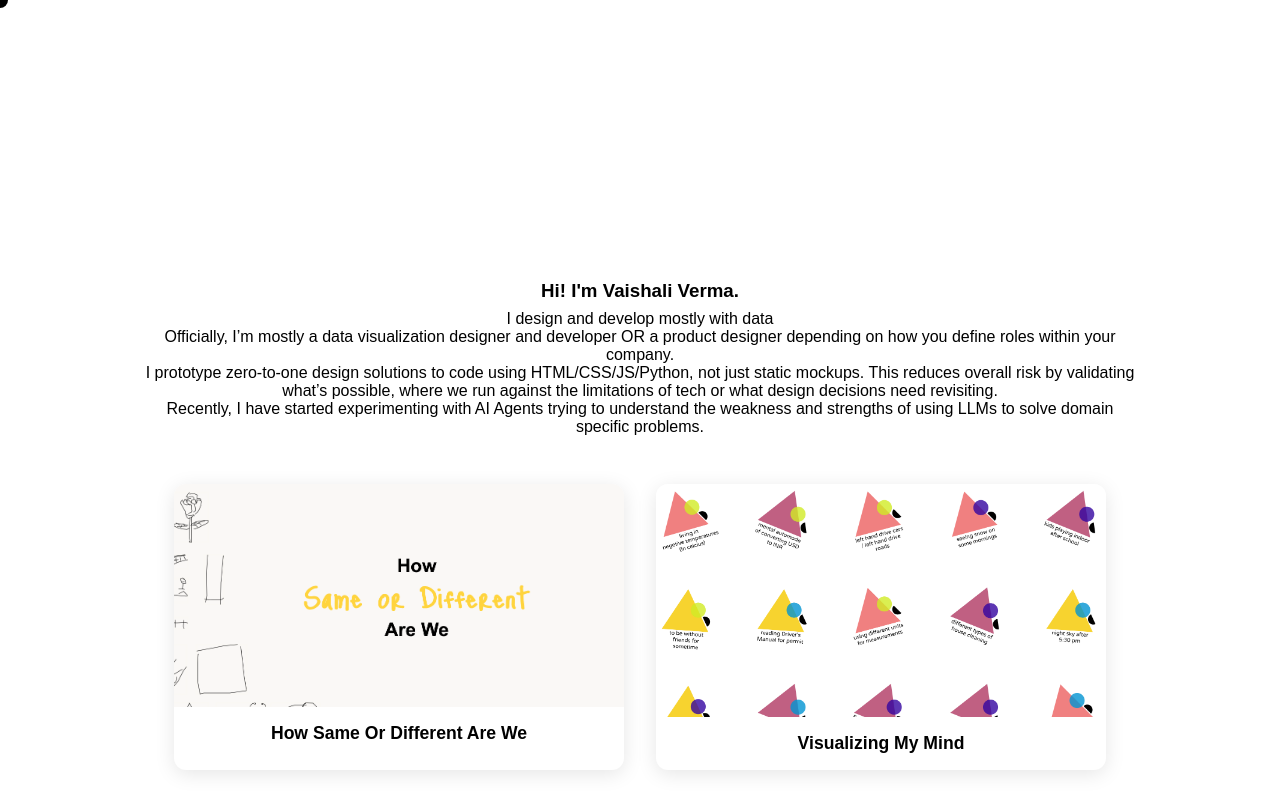
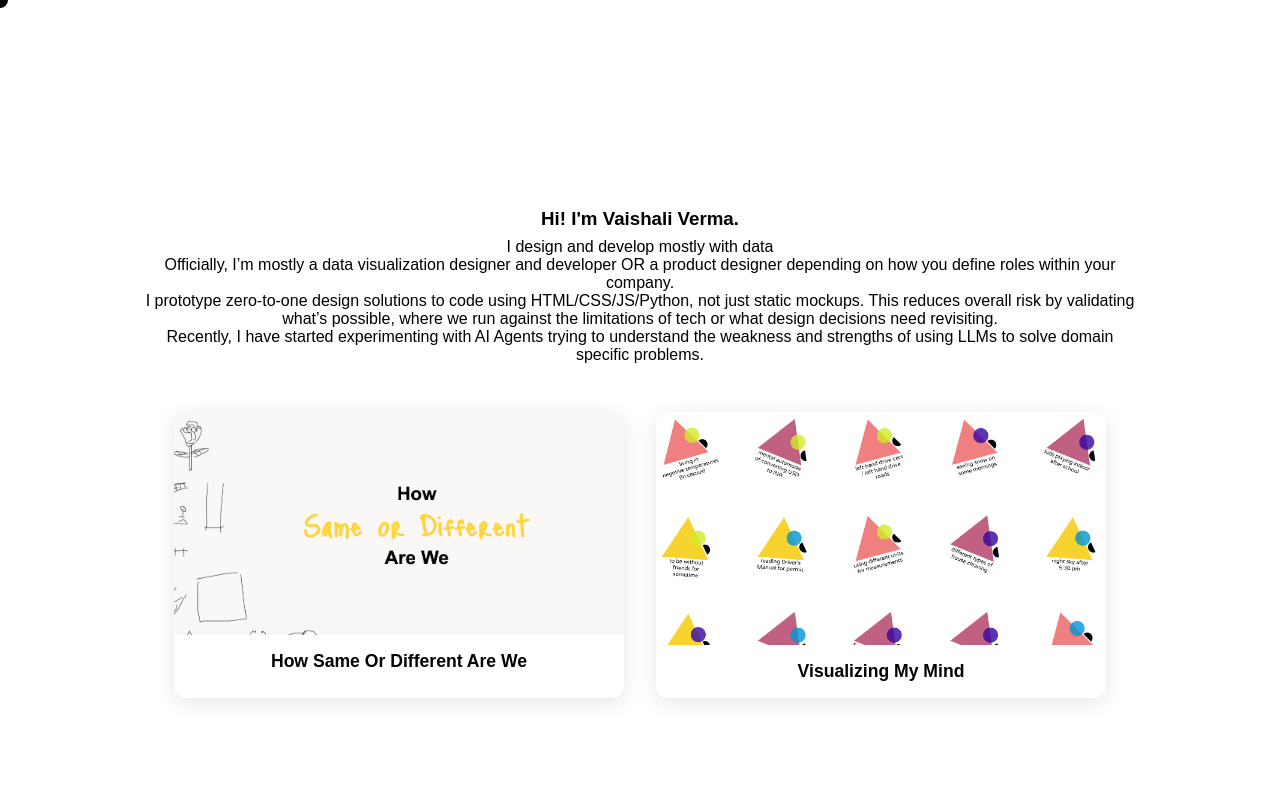
Before and after one commit to vaishalivr/Portfolio-2025, a SvelteKit app: page / in a window 1280 px wide. Shown: the top 812 px of the page. Built offline with nearby package versions, Linux system fonts and the light colour scheme.

Commit message:
Update +page.svelte

```diff
--- a/src/routes/+page.svelte
+++ b/src/routes/+page.svelte
@@ -130,7 +130,7 @@
     height: 100vh;
     max-width: 1000px;
     margin: 0 auto;
-    padding-top: 33vh;
+    padding-top: 24vh;
     text-align: center;
     font-family: sans-serif;
   }
```
